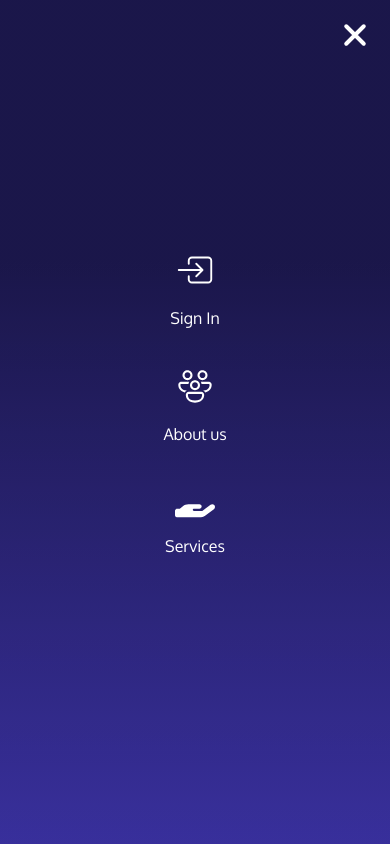
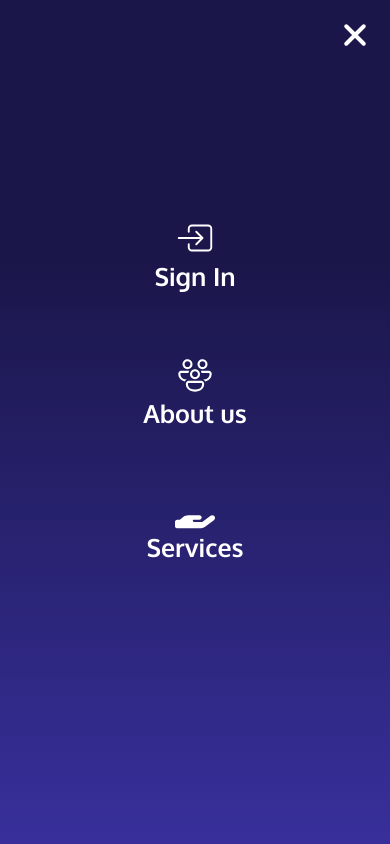
Before and after one commit to oskcarsv/front-bankafee, a React (Vite) app: page / in a window 390 px wide. Both pictures are taken after a click on the picture 355 px from the left and 36 px from the top of the page. Shown: the top 844 px of the page. Built offline with nearby package versions, Linux system fonts and the light colour scheme.

Commit message:
chore: Add mobile menu link to home page in MenuMobile component

```diff
--- a/src/components/Menu-Mobile.jsx
+++ b/src/components/Menu-Mobile.jsx
@@ -1,8 +1,10 @@
 import React, { useEffect } from "react";
+import { Link } from "react-router-dom";
 import cancelIcon from "../assets/iconLanding/Cancel-Icon.svg";
 import signInIcon from "../assets/iconLanding/SignIn-Icon.svg";
 import aboutUsIcon from "../assets/iconLanding/AboutUs-Icon.svg";
 import servicesIcon from "../assets/iconLanding/Services-Icon.svg";
+import homeIcon from "../assets/iconAbout/HomeIconMobile.svg";
 import "../styles/landingPagesCss/menu-mobile.css";
 
 export const MenuMobile = ({ onClose }) => {
@@ -12,6 +14,8 @@ export const MenuMobile = ({ onClose }) => {
       document.body.classList.remove("no-scroll");
     };
   }, []);
+
+  const currentPath = window.location.pathname;
 
   return (
     <div className="menu-mobile">
@@ -26,13 +30,18 @@ export const MenuMobile = ({ onClose }) => {
           <img src={signInIcon} alt="Sign In Icon" className="sign-in-icon" />
           <p className="menu-mobile-p">Sign In</p>
         </li>
-        <li className="menu-mobile-li">
-          <img
-            src={aboutUsIcon}
-            alt="About Us Icon"
-            className="about-us-icon"
-          />
-          <p className="menu-mobile-p">About us</p>
+        <li>
+          {currentPath === "/aboutUs" ? (
+            <Link to="/" className="menu-mobile-li">
+              <img src={homeIcon} alt="Home Icon" />
+              <p className="menu-mobile-p">Home</p>
+            </Link>
+          ) : (
+            <Link to='/aboutUs' className="menu-mobile-li">
+              <img src={aboutUsIcon} alt="About Us Icon" className="about-us-icon" />
+              <p className="menu-mobile-p">About us</p>
+            </Link>
+          )}
         </li>
         <li className="menu-mobile-li">
           <img
@@ -42,7 +51,7 @@ export const MenuMobile = ({ onClose }) => {
           />
           <p className="menu-mobile-p">Services</p>
         </li>
-      </ul>
-    </div>
+      </ul >
+    </div >
   );
 };
--- a/src/styles/landingPagesCss/menu-mobile.css
+++ b/src/styles/landingPagesCss/menu-mobile.css
@@ -10,11 +10,9 @@
   left: 0;
   width: 100%;
   height: 100%;
-  background: linear-gradient(
-      0deg,
+  background: linear-gradient(0deg,
       rgba(0, 0, 0, 0.2) 0%,
-      rgba(0, 0, 0, 0.2) 100%
-    ),
+      rgba(0, 0, 0, 0.2) 100%),
     linear-gradient(180deg, #211c5c 31%, #463bc2 100%);
   z-index: 1000;
 }
@@ -40,9 +38,17 @@
 }
 
 .menu-mobile-li {
-  margin-bottom: 20px;
+  margin-bottom: 35px;
   display: flex;
   flex-direction: column;
   align-items: center;
   justify-content: center;
+  text-decoration: none;
+  color: var(--text-color-light);
+  font-size: 25px;
+  font-weight: 800;
 }
+
+.menu-mobile-p{
+  margin-top: 0;
+}
```
Also changed, not shown: src/assets/iconAbout/HomeIconMobile.svg (added).
